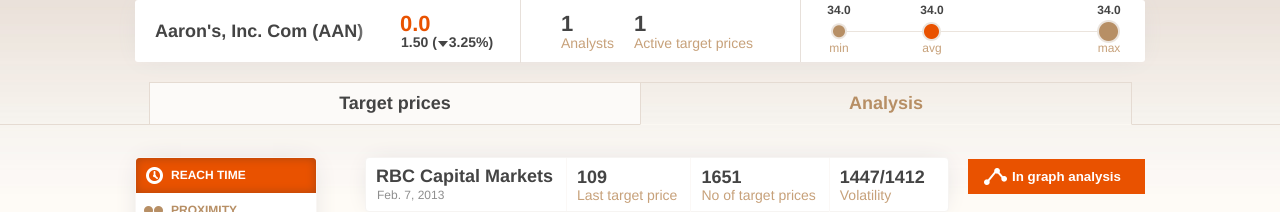
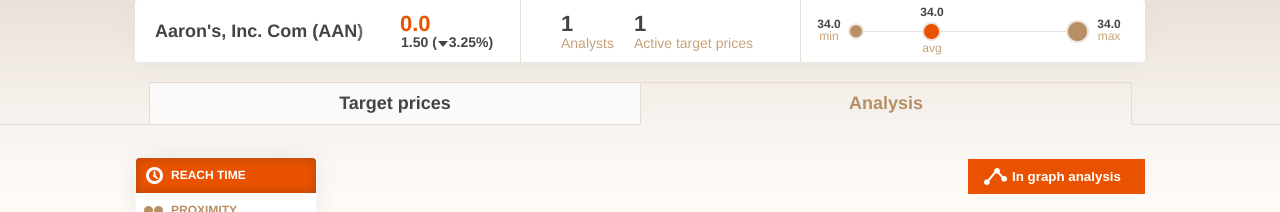
Before and after one commit to mnorkin/miniature-nemesis, a Django app: template Django/prototype/templates/morbid/ticker.html in a window 1280 px wide. Shown: the part 86-298 px from the top of the page. Run offline with Django 3.2, Linux system fonts and the light colour scheme; the template is opened without the code that fills it: values that come from a table or form of the project are taken from there, others are empty; data comes from the database, SQL or seed files in the repository; parts of the project's set-up code (start-up, migrations or seed data) failed here and were passed over.

Commit message:
updates + fixes

```diff
--- a/Django/prototype/static/css/style.css
+++ b/Django/prototype/static/css/style.css
@@ -226,7 +226,7 @@ li{ list-style: none; }
     text-align: right;
     font-weight: bold;
     position: absolute;
-    top:39px;
+    top:41px;
     left:200px;
 }
 
@@ -243,8 +243,8 @@ li{ list-style: none; }
     top:13px;
     left:-117px;
     width:110px;
-    height: 25px;
-    line-height: 25px;
+    height: 24px;
+    line-height: 24px;
     font-size:12px;
     text-align: center;
 }
@@ -260,8 +260,8 @@ li{ list-style: none; }
 }
 
 .title .toggle{
-    height: 26px;
-    line-height: 23px;
+    height: 24px;
+    line-height: 24px;
     color:#fff;
     background: url('../images/compare_1.png') 0 0 no-repeat;
     display:inline-block;
@@ -662,23 +662,26 @@ li{ list-style: none; }
     width: 340px;
     border-left: 1px solid #e7e0da;
     height: 62px;
-    background: url('../images/min_max_1.png') 30px 20px no-repeat;
+    background: url('../images/min_max_2.png') 47px 20px no-repeat;
     position: relative;
     margin-left: 7px;
 }
 .corp_info .avg li{
     position: absolute;
-    top:3px;
-    left:20px;
+    top:5px;
+    left:10px;
     width:36px;
     text-align:center;
     display: inline-block;
     color:#c7a17a;
     font-weight: 200;
 }
+.corp_info .avg li.mn, .corp_info .avg li.mx{
+    top:17px;
+}
 .corp_info .avg li.av{
     left:150px;
-    background: url('../images/min_max_circle_1.png') 8px 19px no-repeat;
+    background: url('../images/min_max_circle_1.png') 8px 17px no-repeat;
 }
 
 .corp_info .avg li.mx{
@@ -687,9 +690,12 @@ li{ list-style: none; }
 .corp_info .avg li i{
     display: block;
     font-style: normal;
-    margin-bottom: 24px;
+    margin-bottom: 22px;
     font-weight: bold;
     color:#444444;
+}
+.corp_info .avg li.mn i, .corp_info .avg li.mx i{
+    margin-bottom: -2px;
 }
 .corp_info.analytic{
     display: table;
--- a/Django/prototype/static/js/graphs.js
+++ b/Django/prototype/static/js/graphs.js
@@ -12,8 +12,10 @@ var graphs = (function() {
   var _element_id = "chart"
   var _data = new Array();
   var full_data = new Array(); // refactor, real, full data variable.
+  var current_name;
   var host = "";
   var active_topbar = "";
+  var best_analytic = {value:0};
 
   var _number_of_graphs = 0
 
@@ -28,6 +30,9 @@ var graphs = (function() {
         * (not sure if needed anymore)
         */
       _url = url
+    },
+    get_best_analytic: function(){
+      return best_analytic;
     },
 
     topbar_show: function(slug) {
@@ -61,12 +66,14 @@ var graphs = (function() {
     },
 
     populate: function(json) {
-      full_data = new Array();
-      var tmp_obj;
+      var tmp_obj, f_data = new Array();
 
       for (i = 0;  i < json.length ; i++) {
         tmp_obj = {};
-        tmp_obj.value = Math.max(0, json[i].value); // TODO: why values come negatyve?
+        // TODO: why values come negatyve?
+        // set values max 100, min 0
+        tmp_obj.value = Math.max(0, json[i].value);
+        tmp_obj.value = Math.min(100, tmp_obj.value);
 
         // analytics (banks) in graph
         if (json[i].ticker__slug == undefined){
@@ -81,21 +88,12 @@ var graphs = (function() {
           tmp_obj.type = 'ticker';
         }
 
-        full_data.push(tmp_obj);
+        f_data.push(tmp_obj);
+
+        if(tmp_obj.value > best_analytic.value) { best_analytic = tmp_obj}
       }
 
-      console.log(full_data, 'populate');
-
-
-      /*
-      if ( _number_of_graphs >= 1 ) {
-        console.log("dual graph")
-      } else {
-        console.log("single graph")
-      }
-      _number_of_graphs += 1
-      */
-      return this;
+      return f_data;
     },
 
     get__data: function(d){
@@ -106,16 +104,6 @@ var graphs = (function() {
       return new_d;
     },
 
-    compare_graphs: function(name, slug, url){
-      /** Compares two graphs.
-       *  Current graph info we already know
-       */
-
-      // TODO: implement.
-
-      console.log('comparing two graphs',name, slug, url);
-    },
-
     aggressiveness: function(url) {
       /**
         * Aggressiveness request
@@ -123,7 +111,7 @@ var graphs = (function() {
       d3.json(host + url, function(error, json) {
         if ( !error ) {
 
-          graphs.populate(json)
+          full_data = graphs.populate(json)
           full_data.sort(function(a,b){return a.value-b.value});
           _data = graphs.get__data(full_data);
           graphs.draw_aggressiveness();
@@ -143,7 +131,7 @@ var graphs = (function() {
       d3.json(host + url, function(error, json) {
         if ( !error ) {
 
-          graphs.populate(json)
+          full_data = graphs.populate(json)
           full_data.sort(function(a,b){return b.value-a.value});
           _data = graphs.get__data(full_data);
           graphs.draw_profitability();
@@ -162,7 +150,7 @@ var graphs = (function() {
         */
       d3.json(host + url, function(error, json) {
         if ( !error ) {
-          graphs.populate(json);
+          full_data = graphs.populate(json);
           full_data.sort(function(a,b){return b.value-a.value});
           _data = graphs.get__data(full_data);
           graphs.draw_accuracy();
@@ -180,7 +168,7 @@ var graphs = (function() {
         */
       d3.json(host + url, function(error, json) {
         if ( !error ) {
-          graphs.populate(json)
+          full_data = graphs.populate(json);
           full_data.sort(function(a,b){return b.value-a.value});
           _data = graphs.get__data(full_data);
           graphs.draw_reach_time();
@@ -200,7 +188,7 @@ var graphs = (function() {
       d3.json(host + url, function(error, json) {
         if ( !error ) {
 
-          graphs.populate(json)
+          full_data = graphs.populate(json);
           full_data.sort(function(a,b){return a.value-b.value});
           _data = graphs.get__data(full_data);
           graphs.draw_impact_to_stock();
@@ -221,7 +209,7 @@ var graphs = (function() {
         /* XHR check */
         if ( !error ) {
           /* Populate the data */
-          graphs.populate(json)
+          full_data = graphs.populate(json);
           full_data.sort(function(a,b){return a.value-b.value});
           _data = graphs.get__data(full_data);
           graphs.draw_proximity();
@@ -949,8 +937,8 @@ var graphs = (function() {
         .attr("d", data_arc)
         .attr('stroke-width', 1)
         .attr("stroke", "#fff")
-        .attr('fill', '#8dc6b3')
-        .attr('origin_fill', '#8dc6b3')
+        .attr('fill', '#bdcfdb')
+        .attr('origin_fill', '#bdcfdb')
         .attr('selectd', 0)
         .attr('name', function(d,i) { return full_data[i].slug} )
         .on("mouseover", function(d, i) {
@@ -969,6 +957,109 @@ var graphs = (function() {
         .attr('data_sum', function(d, i) { return d3.sum(_data) })
         .attr("transform", "translate(" + w/2 + "," + (h - h/32*2)+ ")")
       return graphs
+    },
+
+  compare_graphs: function(name, slug, _url){
+
+      d3.json(host + _url, function(error, json) {
+        if ( !error ) {
+          d3.selectAll("#" + _element_id + " svg").remove();
+          $('#chart').attr('class', '');
+          d3.selectAll("#chart div").remove()
+          var _data2 = [], full_data2 = graphs.populate(json);
+
+          // map data, first_feature[x] == second_feature[x]
+          for (i = 0;  i < full_data.length ; i++) {
+            for (j = 0;  j < full_data2.length ; j++) {
+              if(full_data[i].slug == full_data2[j].slug){
+                _data2.push(full_data2[j].value);
+                break;
+              }
+            }
+          }
+          graphs.draw_compare_graphs(graphs.current_name, name, _data2);
+          in_graph_select_active_elements();
+
+        } else {
+          console.log("Error on fetch data: ", error.status)
+        }
+      });
+  },
+
+  draw_compare_graphs: function(title1, title2, _data2){
+      /** Compares two graphs.
+       *  Current graph info we already know
+       */
+
+      var w = $("#" + _element_id).width() ,
+      h = $("#" + _element_id).height() ,
+      rhw = w / 109,
+      rwh = h / 109,
+      translate_w = w/16,
+      graph_height = h-15,
+      translate = "translate(6," + h + ")";
+
+      var linear = d3.select("#" + _element_id).append("svg:svg")
+      .attr("width", w)
+      .attr("height", h);
+
+      linear.selectAll("#" + _element_id).data([0]).enter()
+      .append("svg:rect")
+      .attr('fill', "#e1c8b4")
+      .attr('height', graph_height-25)
+      .attr('width', 1)
+      .attr("x",  0)
+      .attr("y", -graph_height)
+      .attr("transform", translate);
+      linear.selectAll("#"+_element_id).data([0]).enter()
+      .append("svg:text")
+      .style("font-size", "12px")
+      .style("font-weight", "bold")
+      .style("fill", "#bd9267")
+      .attr("dy", -graph_height + 10)
+      .attr("dx", 6)
+      .text(title2)
+      .attr("transform", translate);
+
+      linear.selectAll("#" + _element_id).data([100]).enter()
+      .append("svg:rect")
+      .attr("fill", "#e1c8b4")
+      .attr('width',  100*rhw)
+      .attr('height', 1)
+      .attr('y', -25 )
+      .attr('x', 0)
+      .attr("transform", translate);
+      linear.selectAll("#"+_element_id).data([0]).enter()
+      .append("svg:text")
+      .attr("text-anchor", "end")
+      .style("font-size", "12px")
+      .style("font-weight", "bold")
+      .style("fill", "#bd9267")
+      .attr("dy", -30)
+      .text(title1)
+      .attr("dx", function(){ return 100*rhw })
+      .attr("transform", translate);
+
+
+      linear.selectAll('#' + _element_id).data(_data).enter()
+      .append('svg:circle')
+      .attr('cx', function(d, i) {  return d*rhw  })
+      .attr('cy', function(d, i) {  return -(_data2[i]*rwh+25) })
+      .attr('r', 6)
+      .attr('fill', '#8bc8b6')
+      .attr('origin_fill', '#8bc8b6')
+      .attr('selectd', 0)
+      .attr('txt', function(d,i) { return _data[i] + ' %' })
+      .attr('name', function(d,i) {return full_data[i].slug} )
+      .on('mouseover', function(d, i) {
+        d3.select(this).attr("fill", "#e95201")
+        graphs.topbar_show(full_data[i].slug)
+      })
+      .on("mouseout", graphs.on_mouseout)
+      .attr("transform", translate);
+
+      return graphs
     }
+
   };
 })();
--- a/Django/prototype/static/js/main.js
+++ b/Django/prototype/static/js/main.js
@@ -214,26 +214,37 @@ function open_graph(){
     if(obj.hasClass('active')) { return false; }
     var type = obj.parent('div').attr('name');
     var url = obj.attr('href');
+    var name = obj.text();
     $('#chart').html('').attr('class', type);
     var graph_fx = eval('graphs.'+type);
 
     if(typeof(graph_fx) === 'function') {
         graph_fx(url);
+        graphs.current_name = name;
     } else {
         console.log('Graph not ready yet. ' + type);
     }
 
     $('.analyse_menu a').removeClass('active');
     obj.addClass('active');
-    // show first target price
-    if($('#bank li.active').length === 0) {
-        $('#bank li:first-child').addClass('active').removeClass('passive');
-    }
+
     // info box content
     $('.info_box').html( obj.siblings('div').html() );
     show_compare_graph_buttons();
+    return false; // prevent href
+}
 
-    return false; // prevent href
+function set_active_analytic(){
+    // show first target price
+    if($('#bank li.active').length === 0) {
+        if(location.hash.length != 0){
+            var name = location.hash.substr(1);
+        }else{
+            var name = graphs.get_best_analytic().slug;
+        }
+        $('#bank li[name='+name+']').addClass('active').removeClass('passive');
+        $('.in_graph li[name='+name+']').addClass('active');
+    }
 }
 
 function show_compare_graph_buttons(){
@@ -378,8 +389,9 @@ function calculate_minavgmax_block(){
     var avg = obj.find('.av i').text();
     var max = obj.find('.mx i').text();
 
-    // avg element style is from 55 to 250px left
-    var percent = 195/(max-min)*(avg-min)+55;
+    // avg element style is from 55 to 250px left; 50 - 246
+    //var percent = 195/(max-min)*(avg-min)+55;
+    var percent = 196/(max-min)*(avg-min)+50;
     obj.find('.av').css('left',percent);
 }
 
@@ -475,6 +487,8 @@ function in_graph_entry_click(){
 }
 
 function in_graph_select_active_elements(){
+    set_active_analytic(); // for first time. if any
+
     var list = $('.in_graph .sear li');
     var obj, name, svg_element;
 
--- a/Django/prototype/templates/morbid/target_price_card.html
+++ b/Django/prototype/templates/morbid/target_price_card.html
@@ -1,5 +1,5 @@
 <li name="{{date|date:'M. d, Y'}}" class="entry chart" id="{{ target.hash }}01">
-  <a class="ticket" href="{{ target.ticker.get_absolute_url }}">
+  <a class="ticket" href="{{ target.ticker.get_absolute_url }}#{{ target.analytic.slug }}">
     <span class="ln"><span>{{ target.ticker.long_name }} </span></span>
     <span class="sn">({{ target.ticker.name }})</span>
     <span class="goust">{{ target.ticker.long_name }} </span>
--- a/Django/prototype/templates/morbid/ticker.html
+++ b/Django/prototype/templates/morbid/ticker.html
@@ -68,13 +68,6 @@
 					<span class="number">{{ target.analytic.number_of_tp }}<strong>No of target prices</strong> </span>
 					<span class="number">{{ target.analytic.volatility_positive }}/{{ target.analytic.volatility_negative }}<strong>Volatility</strong> </span>
 				</li>
-				{% if target.fap %}
-					<!-- <ul> -->
-						<!-- {% for feature in target.fap %} -->
-							<!-- <li>{{ feature.feature.name }}: {{ feature.value }} {{ feature.feature.unit.name }}</li> -->
-						<!-- {% endfor %} -->
-					<!-- </ul> -->
-				{% endif %}
 			{% endfor %}
 		</ul>
 
```
Also changed, not shown: Django/prototype/static/images/min_max_2.png (added).
